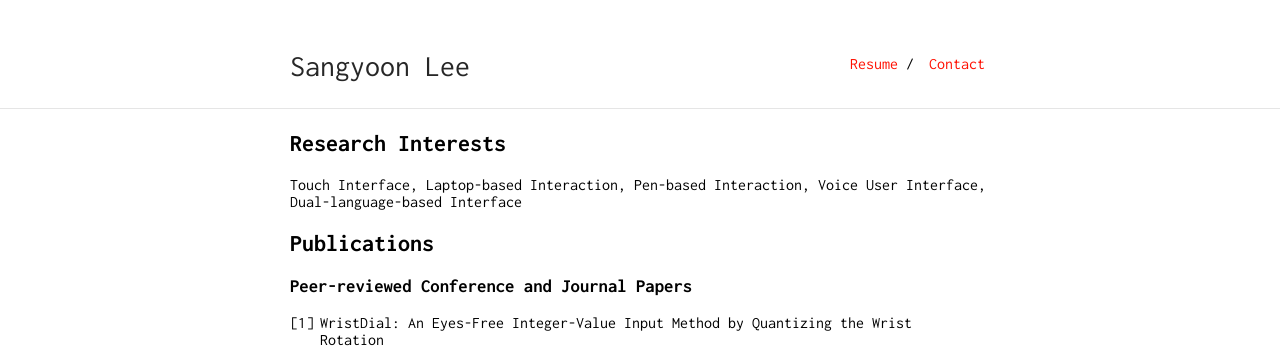
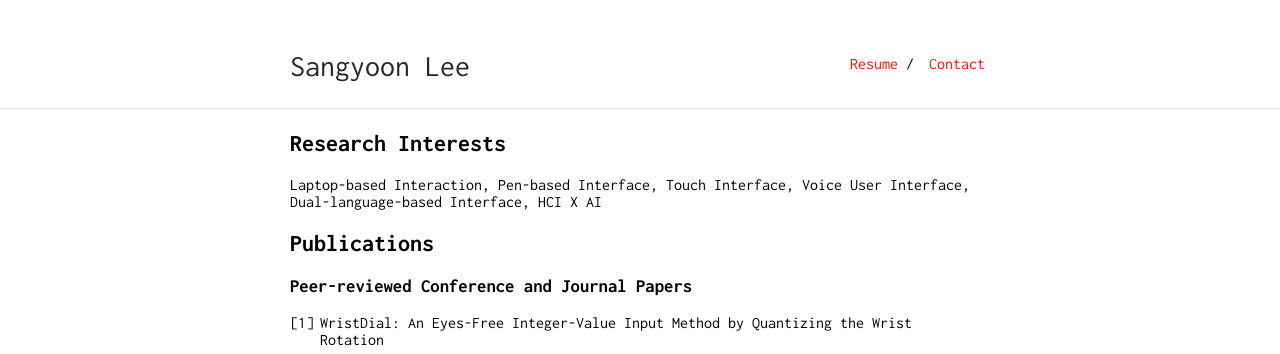
Before and after one commit to pinetree408/pinetree408.github.io, a Jekyll site: the page built from index.md, in a window 1280 px wide. Shown: the top 354 px of the page. Built offline with Jekyll 4.4.1, drawn with Linux system fonts in a browser that asks for light colours.

Commit message:
Update index.md

```diff
--- a/index.md
+++ b/index.md
@@ -5,7 +5,7 @@ title: Sangyoon Lee
 
 ## Research Interests
 
-Touch Interface, Laptop-based Interaction, Pen-based Interaction, Voice User Interface, Dual-language-based Interface
+Laptop-based Interaction, Pen-based Interface, Touch Interface, Voice User Interface, Dual-language-based Interface, HCI X AI
 
 
 ## Publications
```
